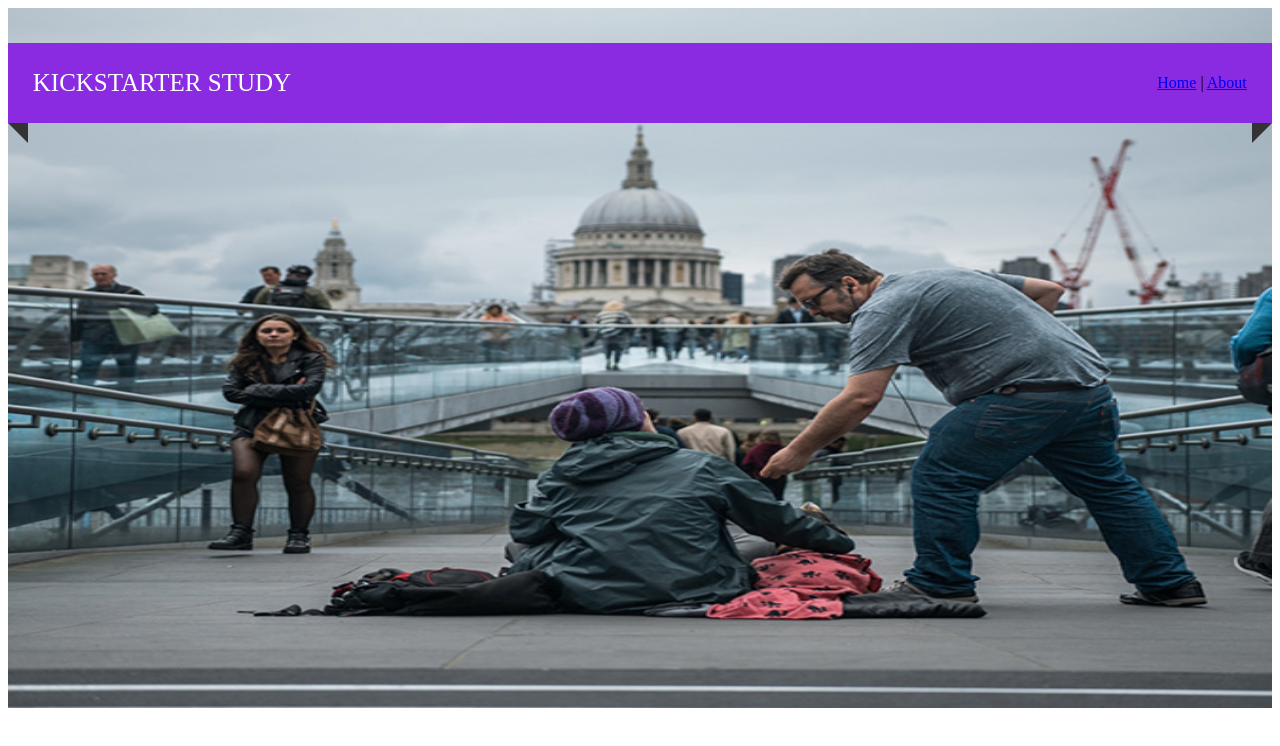
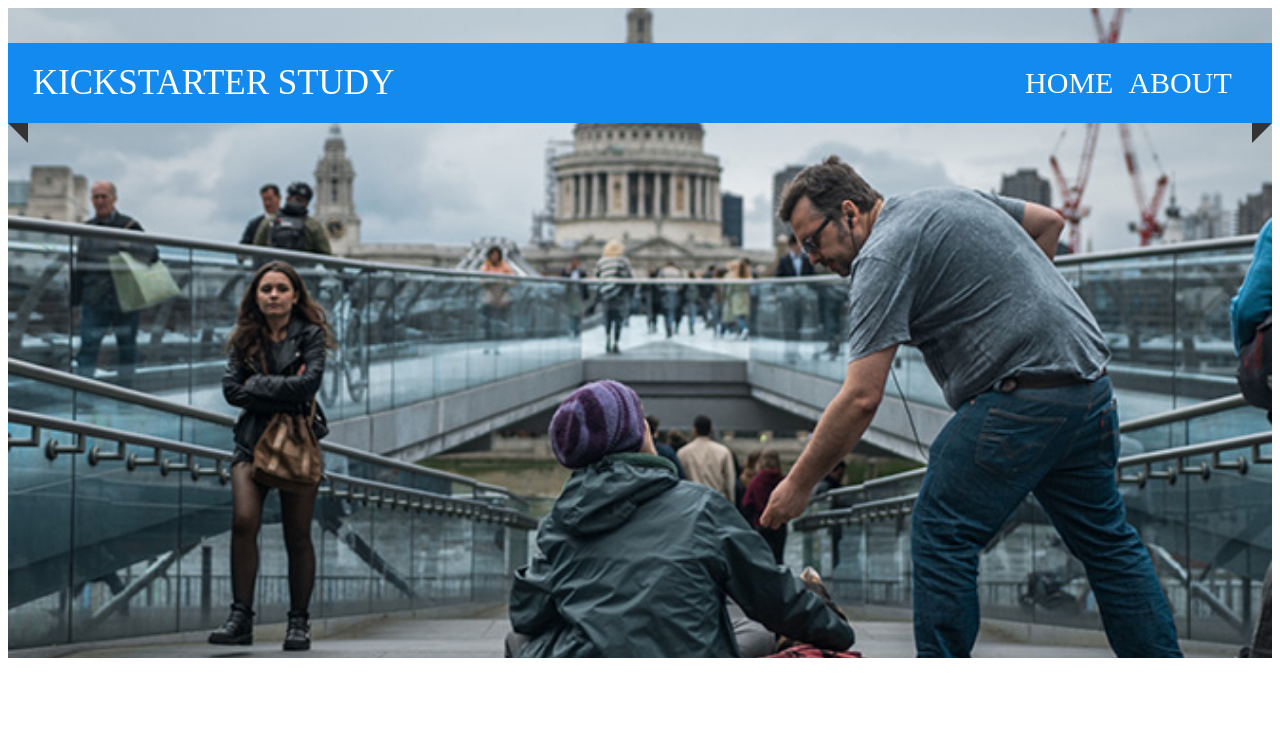
Before and after one commit to ravenusmc/kickstarter, a Vue app in the folder client/: page / in a window 1280 px wide. Shown: the top 746 px of the page. Built offline with nearby package versions, Linux system fonts and the light colour scheme.

Commit message:
worked on header

```diff
--- a/client/src/components/generic/Header.vue
+++ b/client/src/components/generic/Header.vue
@@ -10,8 +10,8 @@
         </div>
 
         <div>
-          <router-link to="/">Home</router-link> |
-          <router-link to="/about">About</router-link>
+          <router-link to="/" class='linkFix'>Home</router-link>
+          <router-link to="/about" class='linkFix'>About</router-link>
         </div>
 
       </nav>
@@ -44,11 +44,11 @@ body {
 
 .section-padding {
   padding-top: 25px;
-  height: 700px;
+  height: 650px;
   display: flex;
   justify-content: center;
   background-image: url('../../assets/images/donation.jpg');
-  background-size: 100% 100%;
+  background-size: cover;
   background-position: center;
   background-repeat: no-repeat;
 }
@@ -61,7 +61,7 @@ nav {
   position: relative;
   width: calc(100%);
   margin: 10px 0;
-  background: blueviolet;
+  background: #138AEF;
   z-index: 1;
   text-align: right;
   padding-right: 2%;
@@ -73,9 +73,17 @@ nav {
   float: left;
   text-transform: uppercase;
   color: #fff;
-  font-size: 25px;
+  font-size: 35px;
   text-align: left;
   padding-left: 2%;
+}
+
+.linkFix {
+  text-decoration: none;
+  color: #fff;
+  font-size: 30px;
+  text-transform: uppercase;
+  margin-right: 15px;
 }
 
 .nav-area li {
```
